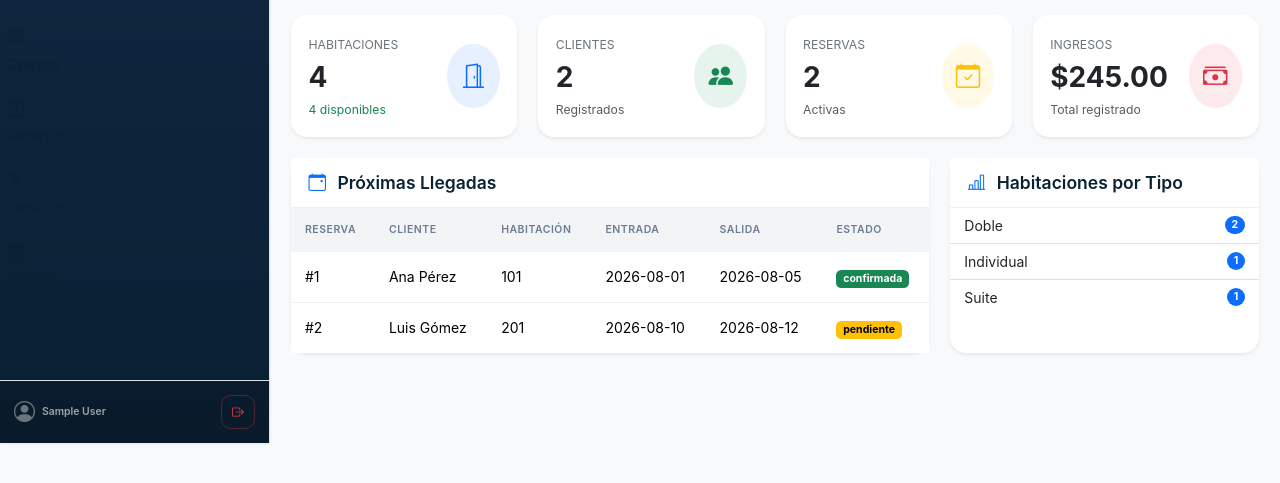
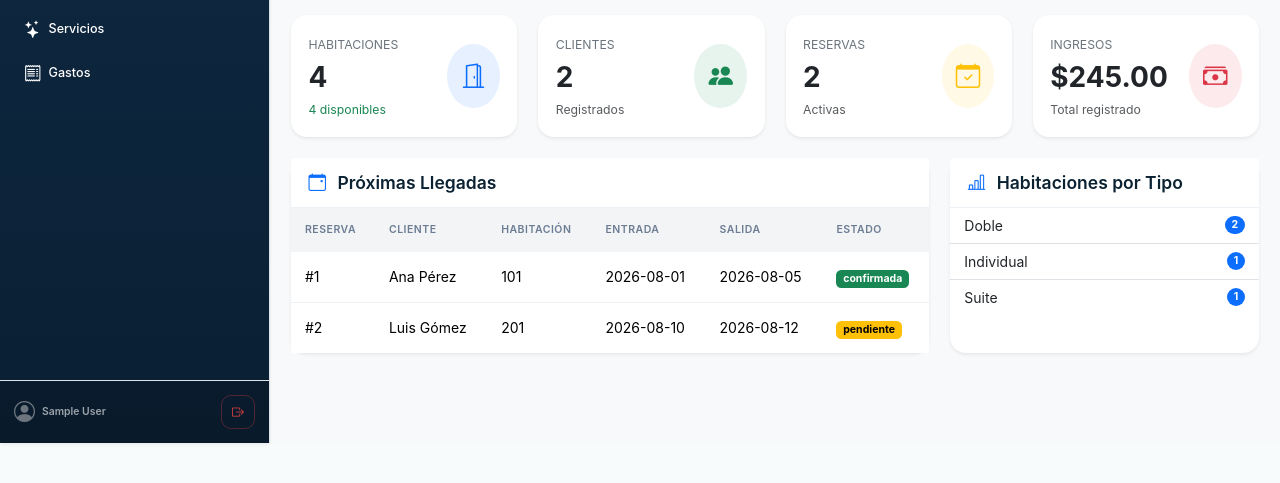
Before and after one commit to AnahiMirley/hotel_system, a PHP site: page /index.php in a window 1280 px wide. Shown: the part 357-840 px from the top of the page. Run offline with PHP 8.4, Linux system fonts and the light colour scheme; the visitor is signed in with stand-in values (Sample User, id 1); data comes from the database, SQL or seed files in the repository.

Commit message:
texto blanco

```diff
--- a/index.php
+++ b/index.php
@@ -177,8 +177,8 @@ $actual = $vistas[$vista];
 
         <div class="sidebar-nav nav flex-column p-2 gap-1">
             <?php foreach ($vistas as $clave => $info): ?>
-           <a href="index.php?vista=<?= $clave ?>"
-   class="nav-link rounded px-3 py-2 d-flex align-items-center gap-2 <?= $vista === $clave ? 'active bg-primary text-white' : '' ?>"></a>
+            <a href="index.php?vista=<?= $clave ?>"
+               class="nav-link rounded px-3 py-2 d-flex align-items-center gap-2 text-white <?= $vista === $clave ? 'active bg-primary' : 'link-light' ?>">
                 <i class="bi <?= $info['icono'] ?> fs-5"></i>
                 <span><?= htmlspecialchars($info['titulo']) ?></span>
             </a>
@@ -190,9 +190,9 @@ $actual = $vistas[$vista];
                 <i class="bi bi-person-circle fs-4 text-secondary"></i>
                 <span class="small fw-semibold text-truncate" style="max-width: 120px;"><?= htmlspecialchars($_SESSION['usuario_nombre'] ?? '') ?></span>
             </div>
-            <a href="logout.php" class="btn btn-outline-danger btn-sm btn-logout" id="btn-logout" title="Cerrar sesión" onclick="return confirm('¿Cerrar sesión?');">
+            <button type="button" class="btn btn-outline-danger btn-sm btn-logout" id="btn-logout" title="Cerrar sesión">
                 <i class="bi bi-box-arrow-right"></i>
-            </a>
+            </button>
         </div>
     </nav>
 
```
